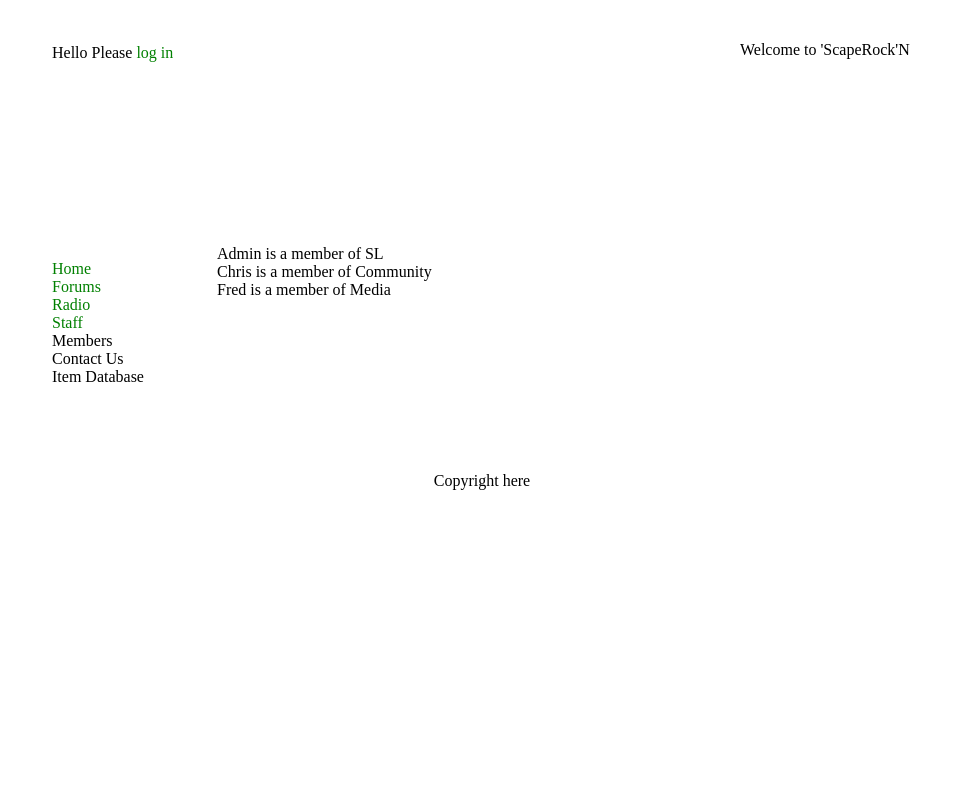
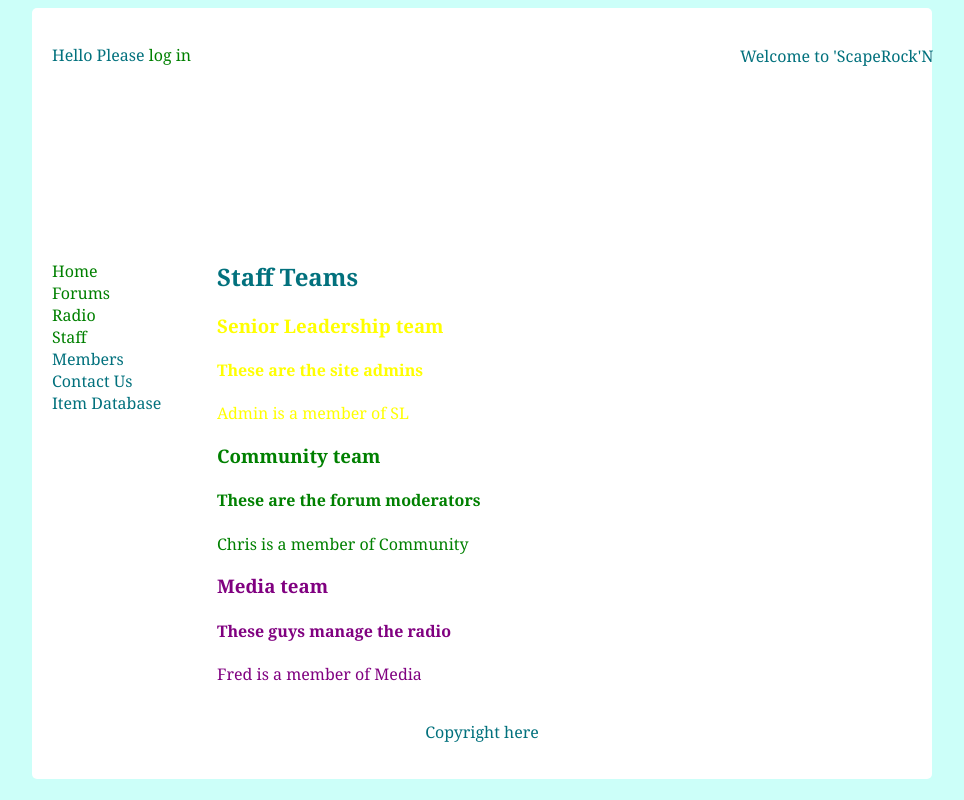
Before and after one commit to poweroffive/scaperockn, a PHP site: page /staff in a window 1280 px wide. Shown: the whole page, without its empty margins (158-1122 px from the left). Run offline with PHP 8.4, Linux system fonts and the light colour scheme; data comes from the database, SQL or seed files in the repository; data that the repository does not hold is empty.

Commit message:
Updating locking and hiding threads. Restructuring the Staff page

```diff
--- a/class_lib.php
+++ b/class_lib.php
@@ -81,7 +81,7 @@ class SL extends baseUser {
 	}
 
 	function deleteThread(){
-		echo "<a href='delete.php'>Delete this thread</a>";
+		echo "<a href='delete.php'>Hide/Unhide this thread</a>";
 	}
 
 	function lockThread(){
@@ -102,7 +102,7 @@ class Community extends baseUser {
 	}
 
 	function deleteThread(){
-		echo "<a href='delete.php'>Delete this thread</a>";
+		echo "<a href='delete.php'>Hide/Unhide this thread</a>";
 	}
 
 	function lockThread(){
@@ -129,7 +129,7 @@ function Team($team){
 	$array = mysql_fetch_assoc($query_run);
 
 	foreach ($array as $key) {
-		echo "<div class=$team>".$key." is a member of $team</div>";
+		echo "<p>".$key." is a member of $team</p>";
 	}
 }
 
--- a/forum/forum.inc.php
+++ b/forum/forum.inc.php
@@ -31,7 +31,10 @@
 	} elseif($_GET['forumid']){
 		// Displaying threads in a forum section
 		include 'threads.php';
-	} else {
+	} elseif($_GET['threadid']) {
+		//Not Found page for those tampering with links
+		include 'notfound.php';
+	} else{
 		// Displaying the forum sections
 		include 'forums.php';
 	}
--- a/forum/lock.inc.php
+++ b/forum/lock.inc.php
@@ -1,6 +1,6 @@
 <article>
 <?php
-
+if(loggedin()){
 $redirect = rtrim($http_referer, "true");
 
 $forum_id = $_SESSION['forumid'];
@@ -32,6 +32,9 @@ if($query_run = mysql_query($query)){
 } else {
 	header("Location:index.php");
 }
+} else {
+	include 'notfound.php';
+}
 
 ?>
 </article>
--- a/forum/posts.php
+++ b/forum/posts.php
@@ -35,7 +35,6 @@ if ($hidden == 'false'){
 
 			if($result == "open" || $teamname == "SL" || $_SESSION['team'] == "Community" ){
 				?>
-
 				<form method="POST" action="redirect.php">
 					<textarea name="message" maxlength="200"></textarea>
 					<input type="submit" value="Reply">
@@ -45,8 +44,11 @@ if ($hidden == 'false'){
 
 			if($result == "locked"){
 				echo "<h5>Thread has been locked</h5>";
+			} elseif($result == "closed"){
+				echo "<h5>Thread is currently hidden</h5>";
 			}
 			if ($teamname == "SL" || $_SESSION['team'] == "Community") {
+				$_SESSION['status'] = $result;
 				$user->deleteThread();
 				$user->lockThread();
 			}
--- a/staff/staff.inc.php
+++ b/staff/staff.inc.php
@@ -1,9 +1,18 @@
 <article>
-<?php
-
-Team('SL');
-Team('Community');
-Team('Media');
-
-?>
+	<h2>Staff Teams</h2>
+	<div class="sl">
+		<h3>Senior Leadership team</h3>
+		<h4>These are the site admins</h4>
+		<?php Team('SL');?>
+	</div>
+	<div class="community">
+		<h3>Community team</h3>
+		<h4>These are the forum moderators</h4>
+		<?php Team('Community');?>
+	</div>
+	<div class="media">
+		<h3>Media team</h3>
+		<h4>These guys manage the radio</h4>
+		<?php Team('Media');?>
+	</div>
 </article>
--- a/style.css
+++ b/style.css
@@ -1,5 +1,7 @@
 body {
-	/*background: cyan;*/
+	background-color: #CCFFF9;
+	color: #02717D;
+	font-family:Georgia,Serif;
 }
 
 header {
@@ -8,13 +10,14 @@ header {
 
 nav {
 	width: 200px;
+	height:0;
 }
 
 article {
 	width: 700px;
 	position: relative;
 	left: 165px;
-	bottom: 157px;
+	bottom: 20px;
 }
 
 footer {
@@ -39,7 +42,7 @@ ul li {
 	background:white;
 	margin: 0 auto;
 	padding: 20px;
-/*	background-color: #12CC8E;*/
+	border-radius: 5px;
 }
 
 .left {
@@ -66,3 +69,15 @@ a {
 a:visited {
 	color:green;
 }
+
+.media {
+	color: purple;
+}
+
+.sl {
+	color:yellow;
+}
+
+.community{
+	color:green;
+}
```
Also changed, not shown: forum/delete.inc.php (+8 -6 lines), forum/deletepost.php (line endings or trailing spaces).
